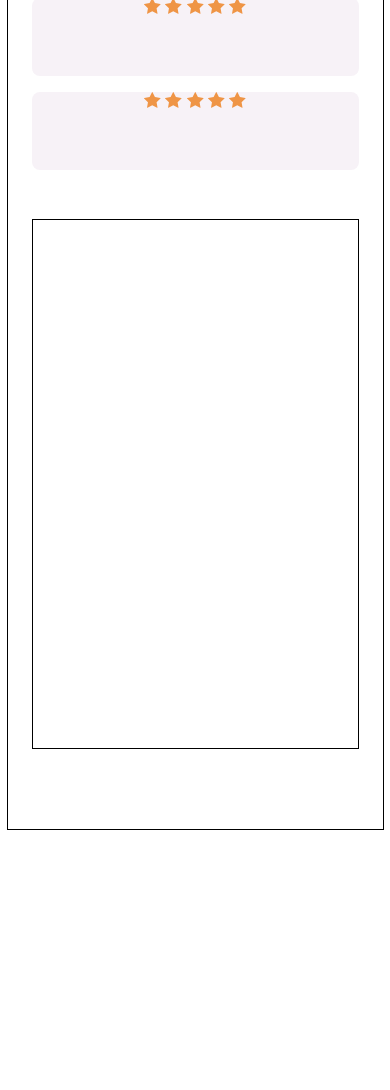
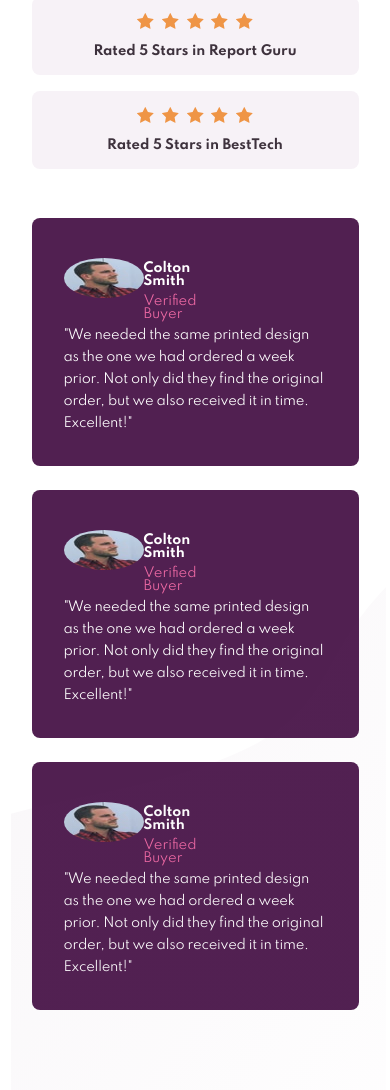
Before and after one commit to TbcProjects/FEM-social-proof-section, a website: page index.html in a window 390 px wide. Shown: the part 437-1527 px from the top of the page. Before the commit the page ends 1267 px from the top, so only its background shows below. Drawn offline with Linux system fonts and the light colour scheme.

Commit message:
mobile view complete

```diff
--- a/index.html
+++ b/index.html
@@ -16,6 +16,8 @@
   </head>
   <body>
     <section class="social-proof">
+      <img src="./public/images/bg-pattern-top-mobile.svg" alt="" class="bg-img-top">
+      <img src="./public/images/bg-pattern-bottom-mobile.svg" alt="" class="bg-img-bottom">
       <div class="content-wrapper">
         <div class="editorial">
           <h1 class="editorial__title">
@@ -29,100 +31,143 @@
         </div>
         <div class="ratings">
           <div class="ratings__content">
-            <div class="ratings__stars">
+            <div class="ratings__stars-group">
               <img
                 src="./public/images/icon-star.svg"
                 alt=""
-                class="ratings__icon"
+                class="ratings__stars"
               />
               <img
                 src="./public/images/icon-star.svg"
                 alt=""
-                class="ratings__icon"
+                class="ratings__stars"
               />
               <img
                 src="./public/images/icon-star.svg"
                 alt=""
-                class="ratings__icon"
+                class="ratings__stars"
               />
               <img
                 src="./public/images/icon-star.svg"
                 alt=""
-                class="ratings__icon"
+                class="ratings__stars"
               />
               <img
                 src="./public/images/icon-star.svg"
                 alt=""
-                class="ratings__icon"
+                class="ratings__stars"
               />
             </div>
             <p class="ratings__text">Rated 5 Stars in Reviews</p>
           </div>
           <div class="ratings__content">
-            <div class="ratings__stars">
+            <div class="ratings__stars-group">
               <img
                 src="./public/images/icon-star.svg"
                 alt=""
-                class="ratings__icon"
+                class="ratings__stars"
               />
               <img
                 src="./public/images/icon-star.svg"
                 alt=""
-                class="ratings__icon"
+                class="ratings__stars"
               />
               <img
                 src="./public/images/icon-star.svg"
                 alt=""
-                class="ratings__icon"
+                class="ratings__stars"
               />
               <img
                 src="./public/images/icon-star.svg"
                 alt=""
-                class="ratings__icon"
+                class="ratings__stars"
               />
               <img
                 src="./public/images/icon-star.svg"
                 alt=""
-                class="ratings__icon"
+                class="ratings__stars"
               />
             </div>
-            <p class="ratings__text"></p>
+            <p class="ratings__text">Rated 5 Stars in Report Guru</p>
           </div>
           <div class="ratings__content">
-            <div class="ratings__stars">
+            <div class="ratings__stars-group">
               <img
                 src="./public/images/icon-star.svg"
                 alt=""
-                class="ratings__icon"
+                class="ratings__stars"
               />
               <img
                 src="./public/images/icon-star.svg"
                 alt=""
-                class="ratings__icon"
+                class="ratings__stars"
               />
               <img
                 src="./public/images/icon-star.svg"
                 alt=""
-                class="ratings__icon"
+                class="ratings__stars"
               />
               <img
                 src="./public/images/icon-star.svg"
                 alt=""
-                class="ratings__icon"
+                class="ratings__stars"
               />
               <img
                 src="./public/images/icon-star.svg"
                 alt=""
-                class="ratings__icon"
+                class="ratings__stars"
               />
             </div>
-            <p class="ratings__text"></p>
+            <p class="ratings__text">Rated 5 Stars in BestTech</p>
           </div>
         </div>
-
-      <div class="review-cards">
-        <div class="review-cards__card"></div>
       </div>
+          <!-- Review Cards--START -->
+      <div class="reviews">
+        <div class="reviews__card">
+          <div class="reviews__profile">
+            <img src="./public/images/image-colton.jpg" class="reviews__avatar"></img>
+            <div class="reviews__info">
+              <p class="reviews__name">Colton Smith</p>
+              <p class="reviews__verified">Verified Buyer</p>
+            </div>
+          </div>
+          <p class="reviews__text">
+              "We needed the same printed design as the one we had ordered a week prior.
+               Not only did they find the original order, but we also received it in time.
+              Excellent!"
+          </p>
+        </div>
+        <div class="reviews__card">
+          <div class="reviews__profile">
+            <img src="./public/images/image-colton.jpg" class="reviews__avatar"></img >
+            <div class="reviews__info">
+              <p class="reviews__name">Colton Smith</p>
+              <p class="reviews__verified">Verified Buyer</p>
+            </div>
+          </div>
+          <p class="reviews__text">
+              "We needed the same printed design as the one we had ordered a week prior.
+               Not only did they find the original order, but we also received it in time.
+              Excellent!"
+          </p>
+        </div>
+        <div class="reviews__card">
+          <div class="reviews__profile">
+            <img src="./public/images/image-colton.jpg" class="reviews__avatar"></img>
+            <div class="reviews__info">
+              <p class="reviews__name">Colton Smith</p>
+              <p class="reviews__verified">Verified Buyer</p>
+            </div>
+          </div>
+          <p class="reviews__text">
+              "We needed the same printed design as the one we had ordered a week prior.
+               Not only did they find the original order, but we also received it in time.
+              Excellent!"
+          </p>
+        </div>
+      </div>
+<!-- Review Cards--END -->
     </section>
 
     <!-- <div class="attribution">
--- a/sass/_components.scss
+++ b/sass/_components.scss
@@ -1,11 +1,9 @@
 // Mobile First
-
 .social-proof {
+  position: relative;
   min-height: 100%;
   max-width: $layout-mobile;
   padding: 80px 24px;
-
-  border: 1px solid black;
 }
 
 .content-wrapper {
@@ -16,8 +14,6 @@
   min-height: 220px;
   max-width: 327px;
   margin-bottom: 40px;
-
-  //   border: 1px solid black;
 
   &__title {
     @include title-mobile;
@@ -43,28 +39,23 @@
   max-width: 327px;
   margin-bottom: 49px;
 
-//   border: 1px solid black;
-
   &__content {
     display: flex;
     flex-direction: column;
-    // justify-content: center;
     align-items: center;
     width: 327px;
     height: 78px;
     border-radius: 8px;
     background-color: $color-content;
-    // padding: 16px 78px;
-
-    // border: 1px solid black;
   }
 
-  &__stars {
-    display: inline-block;
-    margin-bottom: 16px;
-  }
+  &__stars-group {
+    display: flex;
+    justify-content: space-between;
 
-  &__icon {
+    height: 16px;
+    width: 116px;
+    margin: 16px 0;
   }
 
   &__text {
@@ -73,11 +64,75 @@
   }
 }
 
-.review-cards {
-  min-height: 528px;
+.reviews {
+  display: flex;
+  flex-direction: column;
+  justify-content: space-between;
+  align-items: center;
+
+  height: 792px;
   max-width: 327px;
 
-  border: 1px solid black;
+  &__card {
+    display: flex;
+    flex-direction: column;
+    justify-content: space-between;
+    height: 248px;
+    width: 327px;
+    padding: 40px 32px;
+    border-radius: 8px;
+    background-color: $color-primary;
+  }
+
+  &__profile {
+    display: flex;
+    justify-content: space-between;
+    height: 40px;
+    width: 160px;
+  }
+
+  &__avatar {
+    border-radius: 50%;
+  }
+
+  &__info {
+    height: 34px;
+    width: 97px;
+  }
+
+  &__name {
+    @include profile-body-text;
+    text-align: left;
+    margin: 4px 0 0 0;
+  }
+
+  &__verified {
+    @include verified-body-text;
+    margin: 7px 0 0 0;
+  }
+
+  &__text {
+    height: 110px;
+    min-width: 263px;
+    @include card-body-text;
+    text-align: left;
+    line-height: 22px;
+    letter-spacing: -0.23px;
+    margin: 26px 0 0 0;
+  }
+}
+
+// Background svg
+.bg-img-top {
+  position: absolute;
+  top: 0;
+  left: -3px;
+}
+
+.bg-img-bottom {
+  position: absolute;
+  bottom: 0;
+  right: -3px;
 }
 
 // Attribution: Don't forgot to add to this at the end
--- a/sass/_mixin.scss
+++ b/sass/_mixin.scss
@@ -35,12 +35,18 @@
 
 @mixin card-body-text {
   font-size: $font-sub;
-  font-weight: $font-medium;
+  font-weight: $font-regular;
+  color: $color-white;
+}
+
+@mixin profile-body-text {
+  font-size: $font-sub;
+  font-weight: $font-bold;
   color: $color-white;
 }
 
 @mixin verified-body-text {
   font-size: $font-sub;
-  font-weight: $font-medium;
+  font-weight: $font-regular;
   color: $color-secondary;
 }
--- a/sass/reset.scss
+++ b/sass/reset.scss
@@ -90,6 +90,7 @@ video {
   font-size: 100%;
   font: inherit;
   vertical-align: baseline;
+  box-sizing: border-box;
 }
 /* HTML5 display-role reset for older browsers */
 article,
```
Also changed, not shown: public/css/main.css, public/css/reset.css.
